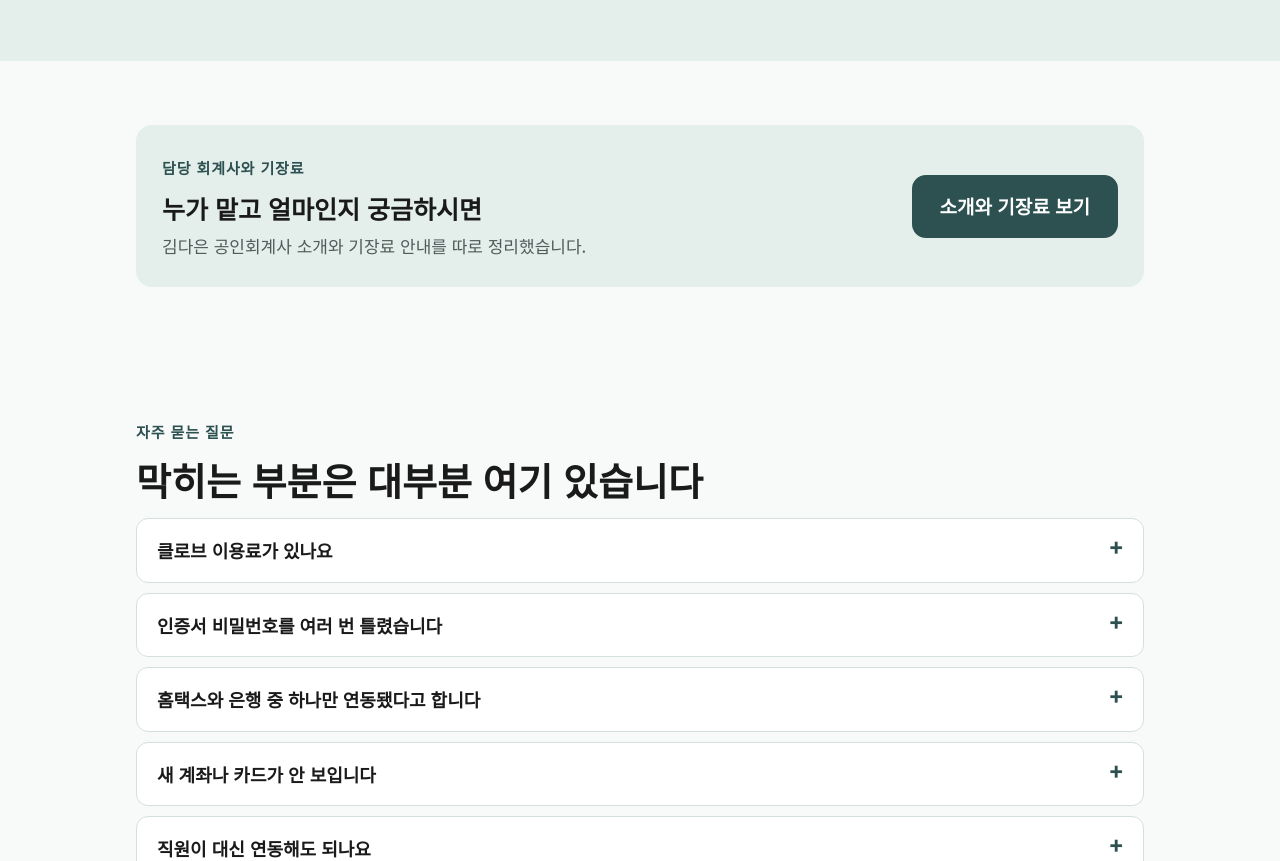
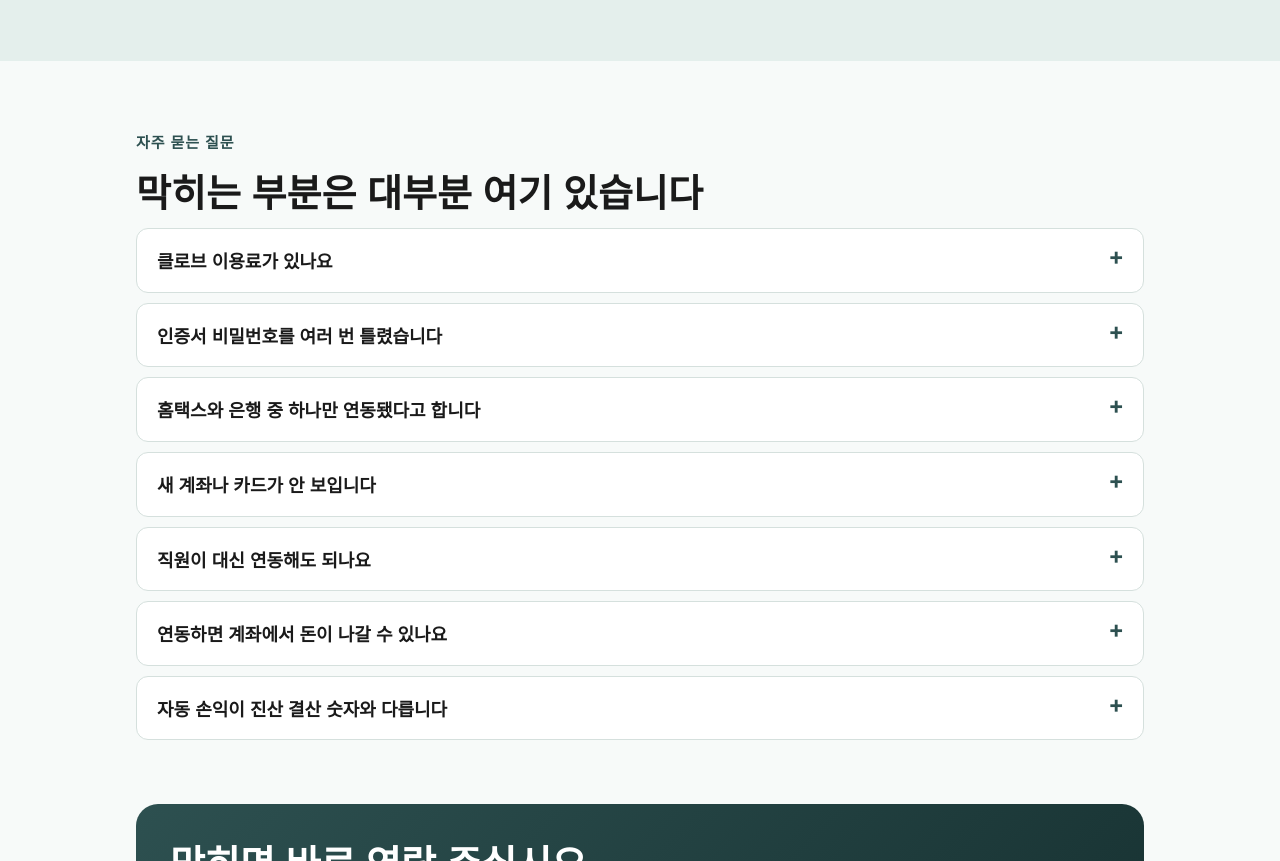
Before and after one commit to ddaeunkim33/jinsan-clobe-guide, a plain HTML site: page index.html in a window 1280 px wide. Shown: the part 6531-7392 px from the top of the page. Drawn offline with Linux system fonts and the light colour scheme.

Commit message:
본문에서 기장료·소개 안내 카드 제거
Co-Authored-By: Claude Fable 5.1 <noreply@anthropic.com>

```diff
--- a/index.html
+++ b/index.html
@@ -385,19 +385,6 @@ footer{padding:28px 0 44px;font-size:14px;color:var(--muted)}
   </div>
 </section>
 
-<section id="who">
-  <div class="wrap">
-    <div class="card soft linkcard">
-      <div>
-        <span class="eyebrow">담당 회계사와 기장료</span>
-        <h3 style="font-size:25px">누가 맡고 얼마인지 궁금하시면</h3>
-        <p style="font-size:17px;color:var(--muted);margin-top:6px">김다은 공인회계사 소개와 기장료 안내를 따로 정리했습니다.</p>
-      </div>
-      <a class="btn btn-brand" href="about.html">소개와 기장료 보기</a>
-    </div>
-  </div>
-</section>
-
 <section id="faq">
   <div class="wrap">
     <span class="eyebrow">자주 묻는 질문</span>
```
